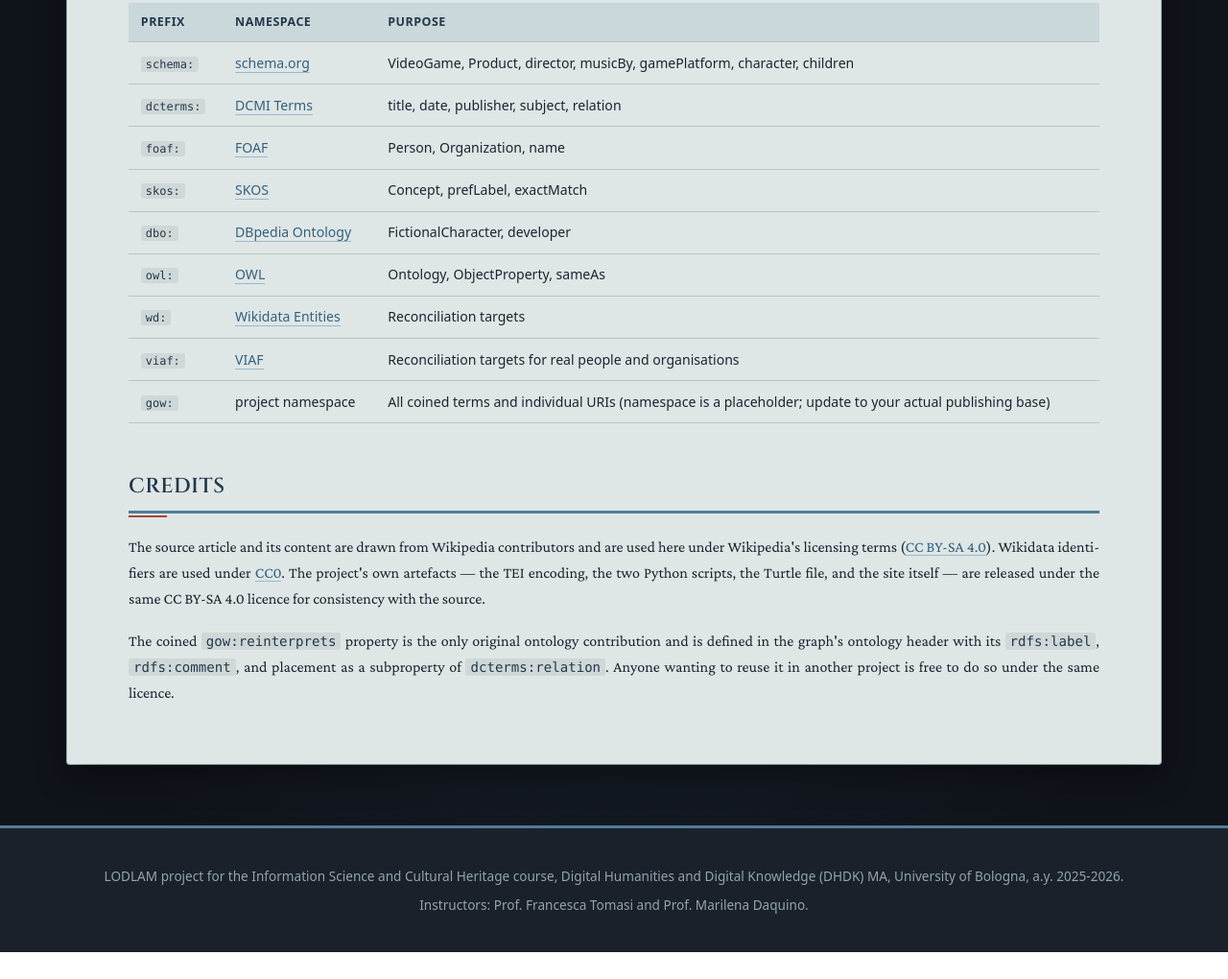
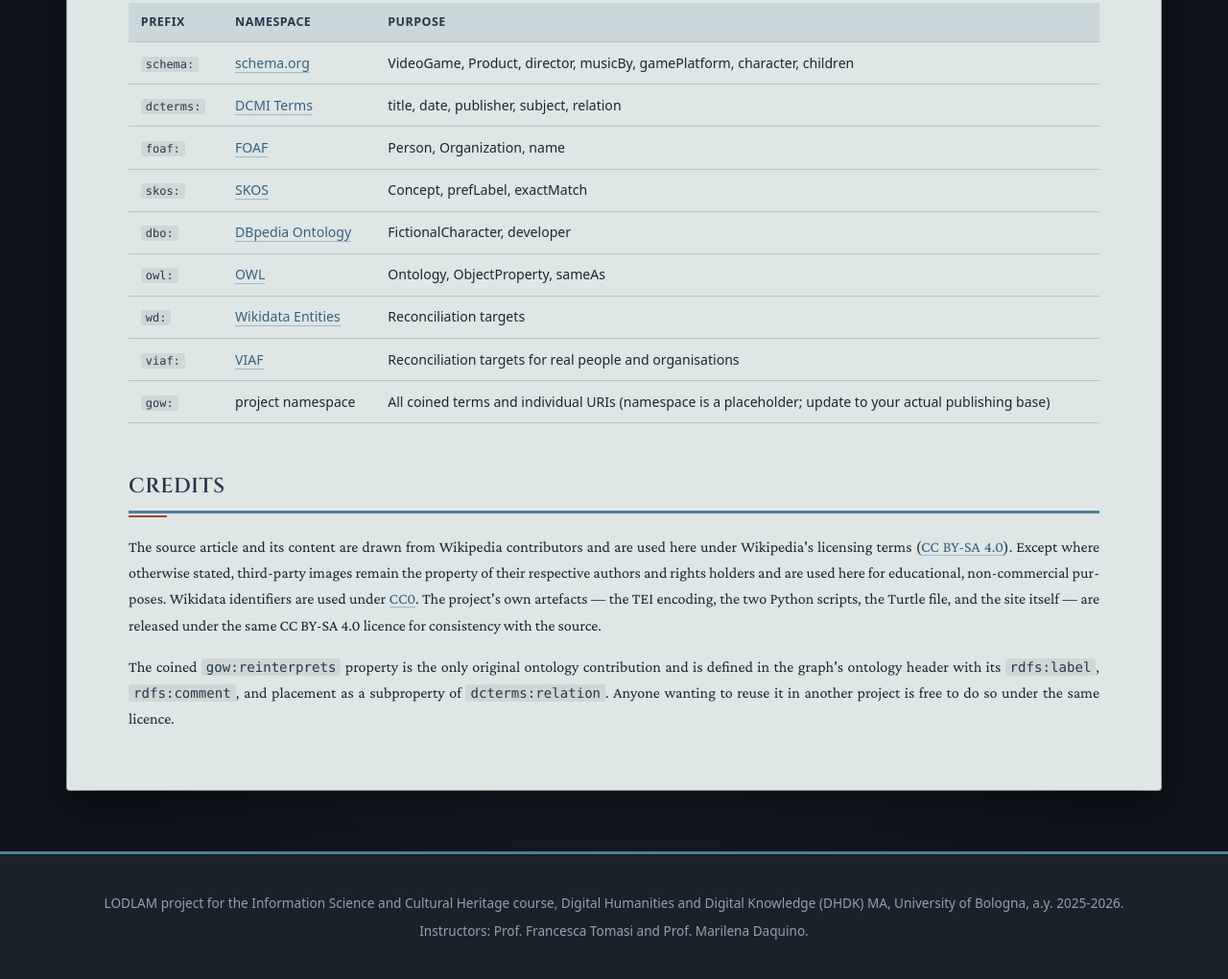
Before and after one commit to alicesgarlata/gowlodlam, a plain HTML site: page resources.html in a window 1280 px wide. Shown: the part 2730-3750 px from the top of the page at 96% size. Before the commit the page ends 3722 px from the top, so only its background shows below. Drawn offline with nearby package versions, Linux system fonts and the light colour scheme.

Commit message:
Update resources.html

```diff
--- a/resources.html
+++ b/resources.html
@@ -143,7 +143,8 @@
 
     <h2>Credits</h2>
 
-    <p>The source article and its content are drawn from Wikipedia contributors and are used here under Wikipedia's licensing terms (<a href="https://creativecommons.org/licenses/by-sa/4.0/" target="_blank" rel="noopener">CC BY-SA 4.0</a>). Wikidata identifiers are used under <a href="https://creativecommons.org/publicdomain/zero/1.0/" target="_blank" rel="noopener">CC0</a>. The project's own artefacts — the TEI encoding, the two Python scripts, the Turtle file, and the site itself — are released under the same CC BY-SA 4.0 licence for consistency with the source.</p>
+    <p>The source article and its content are drawn from Wikipedia contributors and are used here under Wikipedia's licensing terms (<a href="https://creativecommons.org/licenses/by-sa/4.0/" target="_blank" rel="noopener">CC BY-SA 4.0</a>). Except where otherwise stated, third-party images remain the property of their respective authors and rights holders and are used here for educational, non-commercial purposes.
+Wikidata identifiers are used under <a href="https://creativecommons.org/publicdomain/zero/1.0/" target="_blank" rel="noopener">CC0</a>. The project's own artefacts — the TEI encoding, the two Python scripts, the Turtle file, and the site itself — are released under the same CC BY-SA 4.0 licence for consistency with the source.</p>
 
     <p>The coined <code>gow:reinterprets</code> property is the only original ontology contribution and is defined in the graph's ontology header with its <code>rdfs:label</code>, <code>rdfs:comment</code>, and placement as a subproperty of <code>dcterms:relation</code>. Anyone wanting to reuse it in another project is free to do so under the same licence.</p>
 
```
